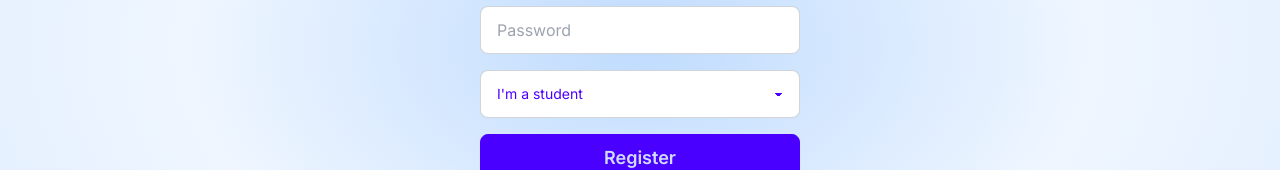
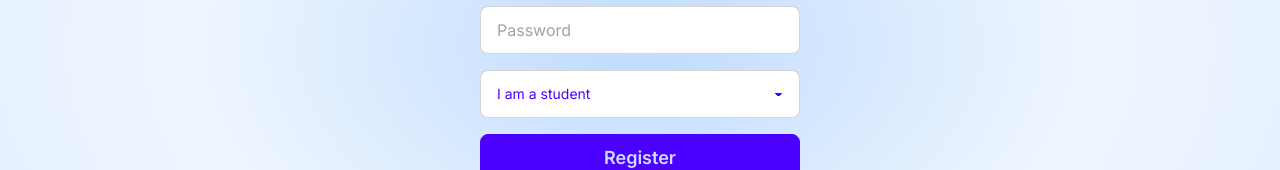
Before and after one commit to shivam02544/quiz-app, a Next.js app: page /signup in a window 1280 px wide. Shown: the part 354-524 px from the top of the page. Built offline with nearby package versions, Linux system fonts and the light colour scheme; what ldrs would draw is missing.

Commit message:
10 commit

```diff
--- a/src/app/signup/page.jsx
+++ b/src/app/signup/page.jsx
@@ -59,8 +59,8 @@ const Page = () => {
                 <input className="input input-bordered w-full max-w-xs" type="email" placeholder='Email address' name='email' required />
                 <input className="input input-bordered w-full max-w-xs" type="password" placeholder='Password' name='password' required />
                 <select className="select select-bordered w-full max-w-xs" name='role' >
-                    <option value="student">I'm a student</option>
-                    <option value="teacher">I'm a teacher</option>
+                    <option value="student">I am a student</option>
+                    <option value="teacher">I am a teacher</option>
                 </select>
                 <button disabled={loading} type='submit' className='text-lg btn btn-primary w-full max-w-xs'>
                     {loading ? (
```
